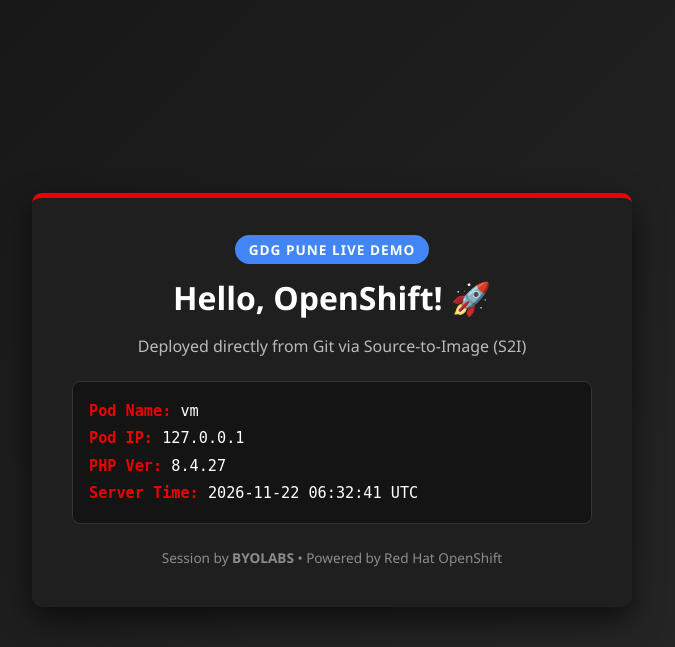
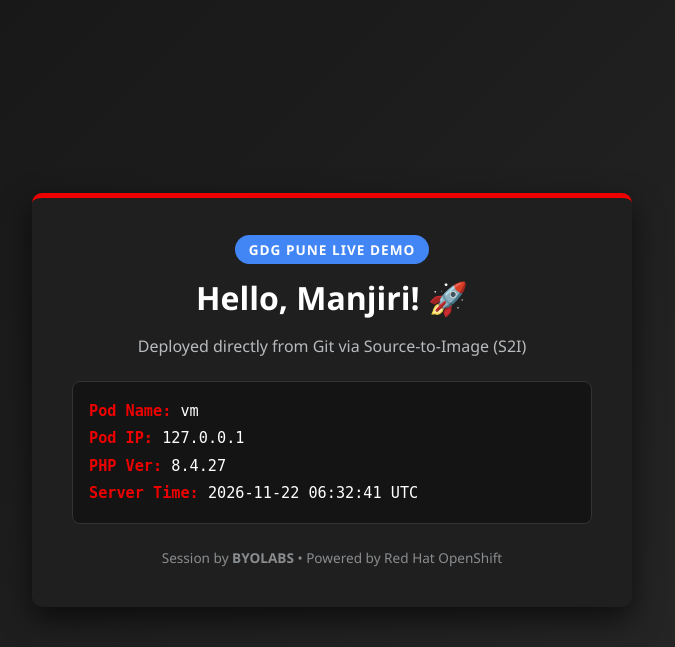
Before and after one commit to ManjiriKench/myphpapp, a PHP site: page / in a window 1280 px wide. Shown: the top 647 px of the page, without its empty margins (308-983 px from the left). Run offline with PHP 8.4, Linux system fonts and the light colour scheme.

Commit message:
Update greeting to Hello, Manjiri!

```diff
--- a/index.php
+++ b/index.php
@@ -60,7 +60,7 @@ $time    = date('Y-m-d H:i:s T');
 <body>
     <div class="card">
         <span class="badge">GDG Pune Live Demo</span>
-        <h1>Hello, OpenShift! 🚀</h1>
+        <h1>Hello, Manjiri! 🚀</h1>
         <p class="subtitle">Deployed directly from Git via Source-to-Image (S2I)</p>
 
         <div class="metrics">
```
